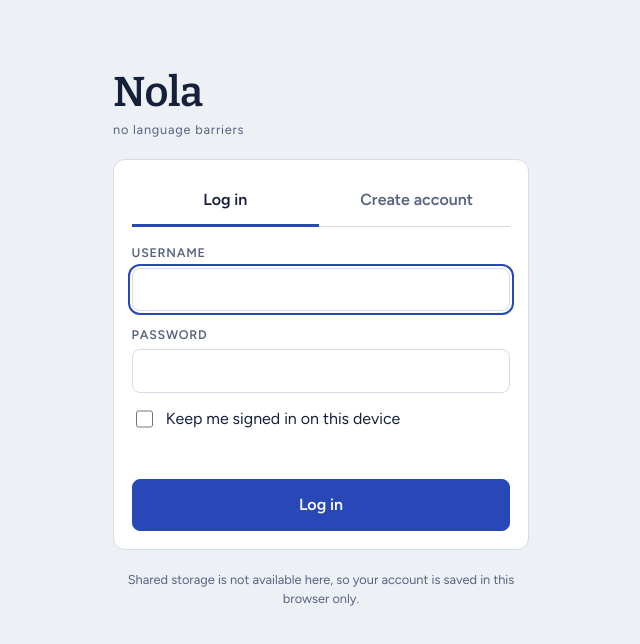
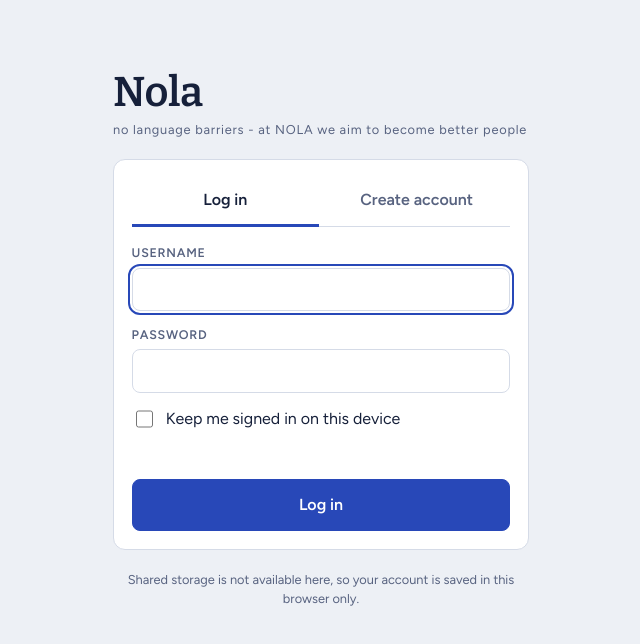
Before and after one commit to MellaBI/TestNola, a plain HTML site: page index.html in a window 1280 px wide. Shown: the whole page, without its empty margins (319-959 px from the left). Drawn offline with nearby package versions, Linux system fonts and the light colour scheme.

Commit message:
Change title to 'NOLA' and update tagline
Updated the title and tagline in the HTML file.

```diff
--- a/index.html
+++ b/index.html
@@ -1,5 +1,5 @@
 <!doctype html><html><head><meta charset=utf8><meta name=viewport content="width=device-width,initial-scale=1,viewport-fit=cover"><style>:root{color-scheme:light;box-sizing:border-box;padding-top:env(safe-area-inset-top,0px);padding-bottom:env(safe-area-inset-bottom,0px)}html{scroll-padding-top:env(safe-area-inset-top,0px)}body{margin:0;padding:0;font:14px -apple-system,BlinkMacSystemFont,sans-serif;background:#fff;color:#000}img{max-width:100%}[hidden]:not([hidden=until-found i]){display:none!important}</style></head><body>
-<title>Nola</title>
+<title>NOLA</title>
 <meta name="claude:viewport-fit-sides" content="cover">
 <link rel="stylesheet" href="https://fonts.googleapis.com/css2?family=Bitter:wght@400;600&family=Figtree:wght@400;500;600;700&family=Noto+Serif+SC:wght@400;600&display=swap">
 <style>
@@ -271,7 +271,7 @@ details.bulk summary{padding:.85rem 1.1rem;font-weight:600;cursor:pointer}
 <div class="auth" id="auth">
   <div class="brandwrap">
     <h1 class="brand">Nola</h1>
-    <p class="tagline">no language barriers</p>
+    <p class="tagline">no language barriers - at NOLA we aim to become better people</p>
   </div>
   <div class="panel auth-card">
     <div class="tabs" role="tablist" aria-label="Account">
```
